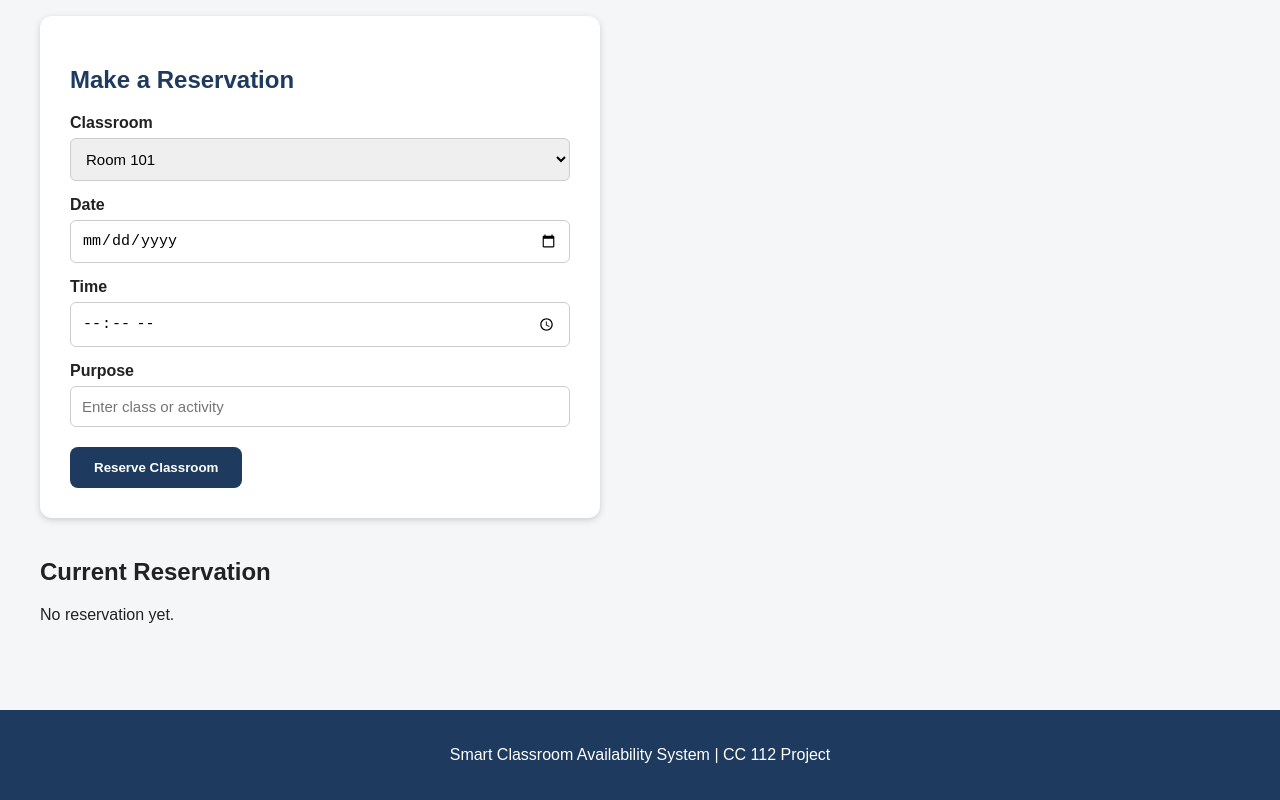
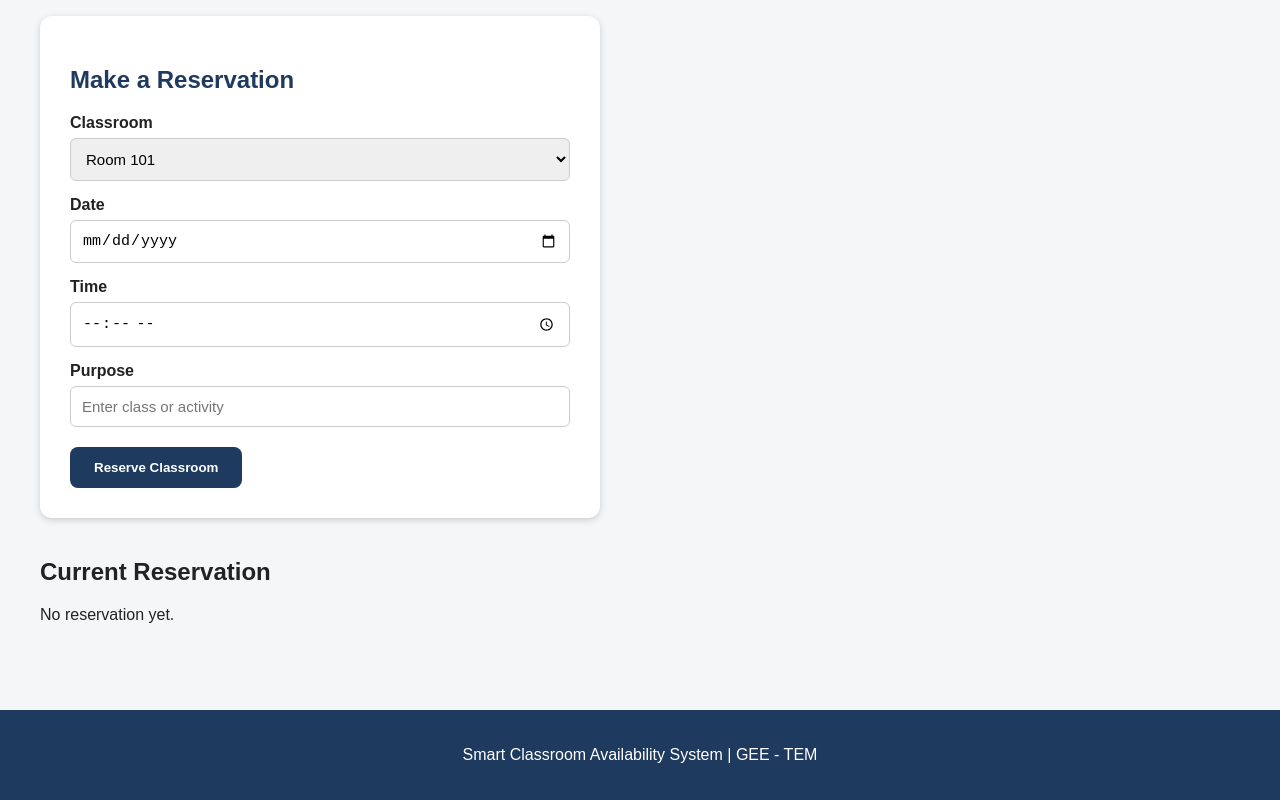
Before and after one commit to jjaaniinee-sys/geetem-smart-classroom, a plain HTML site: page reservations.html in a window 1280 px wide. Shown: the part 332-1132 px from the top of the page. Drawn offline with Linux system fonts and the light colour scheme.

Commit message:
Update reservations.html

```diff
--- a/reservations.html
+++ b/reservations.html
@@ -163,7 +163,7 @@
 <footer>
 
     <p>
-        Smart Classroom Availability System | CC 112 Project
+        Smart Classroom Availability System | GEE - TEM
     </p>
 
 </footer>
```
